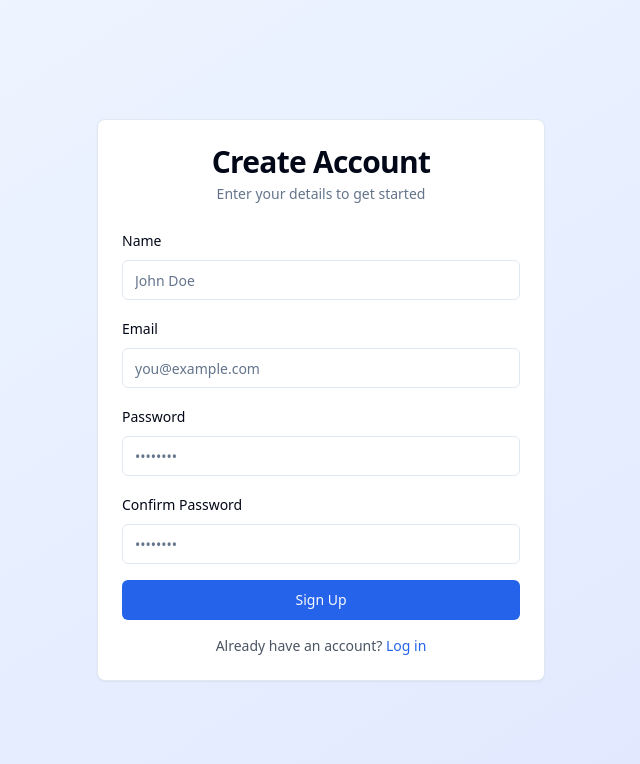
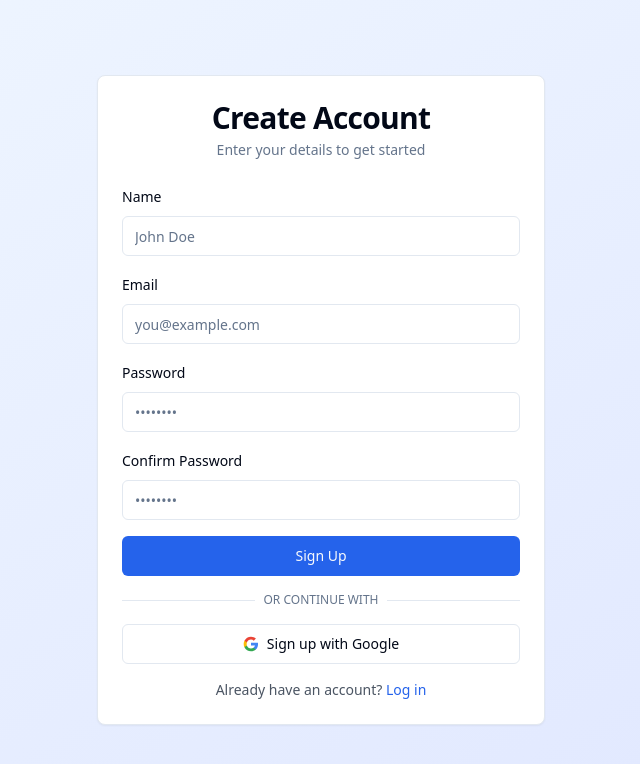
Before and after one commit to sakilahmmad71/expense-manager-app, a React (Vite) app: page /register in a window 1280 px wide. Shown: the top 764 px of the page, without its empty margins (319-959 px from the left). Built offline with nearby package versions, Linux system fonts and the light colour scheme; no server answers.

Commit message:
feat: implement Google OAuth integration with new components and authentication flow

```diff
--- a/package.json
+++ b/package.json
@@ -61,6 +61,7 @@
 		"react-hook-form": "^7.54.0",
 		"react-router-dom": "^7.1.1",
 		"recharts": "^2.15.0",
+		"sonner": "^2.0.7",
 		"tailwind-merge": "^2.5.5",
 		"tailwindcss-animate": "^1.0.7",
 		"zod": "^3.24.1"
--- a/src/App.tsx
+++ b/src/App.tsx
@@ -8,6 +8,7 @@
 import { LoginPage } from '@pages/LoginPage';
 import { ProfilePage } from '@pages/ProfilePage';
 import { RegisterPage } from '@pages/RegisterPage';
+import AuthCallback from '@pages/AuthCallback';
 import { BrowserRouter, Navigate, Route, Routes } from 'react-router-dom';
 
 function App() {
@@ -17,6 +18,7 @@
 				<Routes>
 					<Route path="/login" element={<LoginPage />} />
 					<Route path="/register" element={<RegisterPage />} />
+					<Route path="/auth/callback" element={<AuthCallback />} />
 
 					<Route
 						path="/"
--- /dev/null
+++ b/src/components/GoogleButton.tsx
@@ -0,0 +1,46 @@
+import { Button } from '@/components/ui/button';
+
+interface GoogleButtonProps {
+	text?: string;
+}
+
+const GoogleButton = ({ text = 'Continue with Google' }: GoogleButtonProps) => {
+	const handleGoogleLogin = () => {
+		// Get the API URL from environment variable
+		const apiUrl =
+			import.meta.env.VITE_API_URL || 'http://localhost:3000/api/v1';
+		// Redirect to Google OAuth endpoint
+		window.location.href = `${apiUrl}/auth/google`;
+	};
+
+	return (
+		<Button
+			type="button"
+			variant="outline"
+			className="w-full flex items-center justify-center gap-2 hover:bg-gray-50"
+			onClick={handleGoogleLogin}
+		>
+			<svg className="w-5 h-5" viewBox="0 0 24 24">
+				<path
+					fill="#4285F4"
+					d="M22.56 12.25c0-.78-.07-1.53-.2-2.25H12v4.26h5.92c-.26 1.37-1.04 2.53-2.21 3.31v2.77h3.57c2.08-1.92 3.28-4.74 3.28-8.09z"
+				/>
+				<path
+					fill="#34A853"
+					d="M12 23c2.97 0 5.46-.98 7.28-2.66l-3.57-2.77c-.98.66-2.23 1.06-3.71 1.06-2.86 0-5.29-1.93-6.16-4.53H2.18v2.84C3.99 20.53 7.7 23 12 23z"
+				/>
+				<path
+					fill="#FBBC05"
+					d="M5.84 14.09c-.22-.66-.35-1.36-.35-2.09s.13-1.43.35-2.09V7.07H2.18C1.43 8.55 1 10.22 1 12s.43 3.45 1.18 4.93l2.85-2.22.81-.62z"
+				/>
+				<path
+					fill="#EA4335"
+					d="M12 5.38c1.62 0 3.06.56 4.21 1.64l3.15-3.15C17.45 2.09 14.97 1 12 1 7.7 1 3.99 3.47 2.18 7.07l3.66 2.84c.87-2.6 3.3-4.53 6.16-4.53z"
+				/>
+			</svg>
+			<span>{text}</span>
+		</Button>
+	);
+};
+
+export default GoogleButton;
--- a/src/context/AuthContext.tsx
+++ b/src/context/AuthContext.tsx
@@ -4,10 +4,14 @@
 interface AuthContextType {
 	user: User | null;
 	token: string | null;
+	isAuthenticated: boolean;
 	login: (email: string, password: string) => Promise<void>;
 	register: (name: string, email: string, password: string) => Promise<void>;
 	logout: () => void;
 	updateUser: (user: User) => void;
+	setToken: (token: string) => void;
+	setUser: (user: User) => void;
+	setIsAuthenticated: (isAuthenticated: boolean) => void;
 	isLoading: boolean;
 }
 
@@ -18,6 +22,7 @@
 }) => {
 	const [user, setUser] = useState<User | null>(null);
 	const [token, setToken] = useState<string | null>(null);
+	const [isAuthenticated, setIsAuthenticated] = useState(false);
 	const [isLoading, setIsLoading] = useState(true);
 
 	useEffect(() => {
@@ -28,6 +33,7 @@
 		if (storedToken && storedUser) {
 			setToken(storedToken);
 			setUser(JSON.parse(storedUser));
+			setIsAuthenticated(true);
 		}
 		setIsLoading(false);
 	}, []);
@@ -41,6 +47,7 @@
 
 		setToken(token);
 		setUser(user);
+		setIsAuthenticated(true);
 	};
 
 	const register = async (name: string, email: string, password: string) => {
@@ -52,6 +59,7 @@
 
 		setToken(token);
 		setUser(user);
+		setIsAuthenticated(true);
 	};
 
 	const logout = () => {
@@ -59,6 +67,7 @@
 		localStorage.removeItem('user');
 		setToken(null);
 		setUser(null);
+		setIsAuthenticated(false);
 	};
 
 	const updateUser = (updatedUser: User) => {
@@ -68,7 +77,19 @@
 
 	return (
 		<AuthContext.Provider
-			value={{ user, token, login, register, logout, updateUser, isLoading }}
+			value={{
+				user,
+				token,
+				isAuthenticated,
+				login,
+				register,
+				logout,
+				updateUser,
+				setToken,
+				setUser,
+				setIsAuthenticated,
+				isLoading,
+			}}
 		>
 			{children}
 		</AuthContext.Provider>
--- /dev/null
+++ b/src/pages/AuthCallback.tsx
@@ -0,0 +1,76 @@
+import { useEffect } from 'react';
+import { useNavigate } from 'react-router-dom';
+import { useAuth } from '@/context/AuthContext';
+import { toast } from 'sonner';
+
+const AuthCallback = () => {
+	const navigate = useNavigate();
+	const { setToken, setUser, setIsAuthenticated } = useAuth();
+
+	useEffect(() => {
+		const handleCallback = async () => {
+			try {
+				// Get token from URL parameters
+				const params = new URLSearchParams(window.location.search);
+				const token = params.get('token');
+				const error = params.get('error');
+
+				if (error) {
+					toast.error(error);
+					navigate('/login');
+					return;
+				}
+
+				if (!token) {
+					toast.error('Authentication failed. No token received.');
+					navigate('/login');
+					return;
+				}
+
+				// Store token in localStorage
+				localStorage.setItem('token', token);
+
+				// Fetch user information using the token
+				const apiUrl =
+					import.meta.env.VITE_API_URL || 'http://localhost:3000/api/v1';
+				const response = await fetch(`${apiUrl}/auth/profile`, {
+					headers: {
+						Authorization: `Bearer ${token}`,
+					},
+				});
+
+				if (!response.ok) {
+					throw new Error('Failed to fetch user information');
+				}
+
+				const userData = await response.json();
+
+				// Store user data
+				localStorage.setItem('user', JSON.stringify(userData));
+				setToken(token);
+				setUser(userData);
+				setIsAuthenticated(true);
+
+				toast.success('Successfully logged in with Google!');
+				navigate('/dashboard');
+			} catch (error) {
+				console.error('OAuth callback error:', error);
+				toast.error('Authentication failed. Please try again.');
+				navigate('/login');
+			}
+		};
+
+		handleCallback();
+	}, [navigate, setToken, setUser, setIsAuthenticated]);
+
+	return (
+		<div className="flex items-center justify-center min-h-screen">
+			<div className="text-center">
+				<div className="animate-spin rounded-full h-12 w-12 border-b-2 border-primary mx-auto"></div>
+				<p className="mt-4 text-gray-600">Completing authentication...</p>
+			</div>
+		</div>
+	);
+};
+
+export default AuthCallback;
--- a/src/pages/LoginPage.tsx
+++ b/src/pages/LoginPage.tsx
@@ -12,6 +12,7 @@
 import { useAuth } from '@/context/AuthContext';
 import { useState } from 'react';
 import { Link, useNavigate } from 'react-router-dom';
+import GoogleButton from '@/components/GoogleButton';
 
 export const LoginPage = () => {
 	const { toast } = useToast();
@@ -99,6 +100,19 @@
 							{isLoading ? 'Logging in...' : 'Log In'}
 						</Button>
 
+						<div className="relative">
+							<div className="absolute inset-0 flex items-center">
+								<span className="w-full border-t" />
+							</div>
+							<div className="relative flex justify-center text-xs uppercase">
+								<span className="bg-white px-2 text-muted-foreground">
+									Or continue with
+								</span>
+							</div>
+						</div>
+
+						<GoogleButton />
+
 						<p className="text-center text-sm text-gray-600">
 							Don't have an account?{' '}
 							<Link
--- a/src/pages/RegisterPage.tsx
+++ b/src/pages/RegisterPage.tsx
@@ -12,6 +12,7 @@
 import { useAuth } from '@/context/AuthContext';
 import { useState } from 'react';
 import { Link, useNavigate } from 'react-router-dom';
+import GoogleButton from '@/components/GoogleButton';
 
 export const RegisterPage = () => {
 	const { toast } = useToast();
@@ -159,6 +160,19 @@
 							{isLoading ? 'Creating account...' : 'Sign Up'}
 						</Button>
 
+						<div className="relative">
+							<div className="absolute inset-0 flex items-center">
+								<span className="w-full border-t" />
+							</div>
+							<div className="relative flex justify-center text-xs uppercase">
+								<span className="bg-white px-2 text-muted-foreground">
+									Or continue with
+								</span>
+							</div>
+						</div>
+
+						<GoogleButton text="Sign up with Google" />
+
 						<p className="text-center text-sm text-gray-600">
 							Already have an account?{' '}
 							<Link
```
Also changed, not shown: 2 other files (tests, documents, lock files or other folders).
